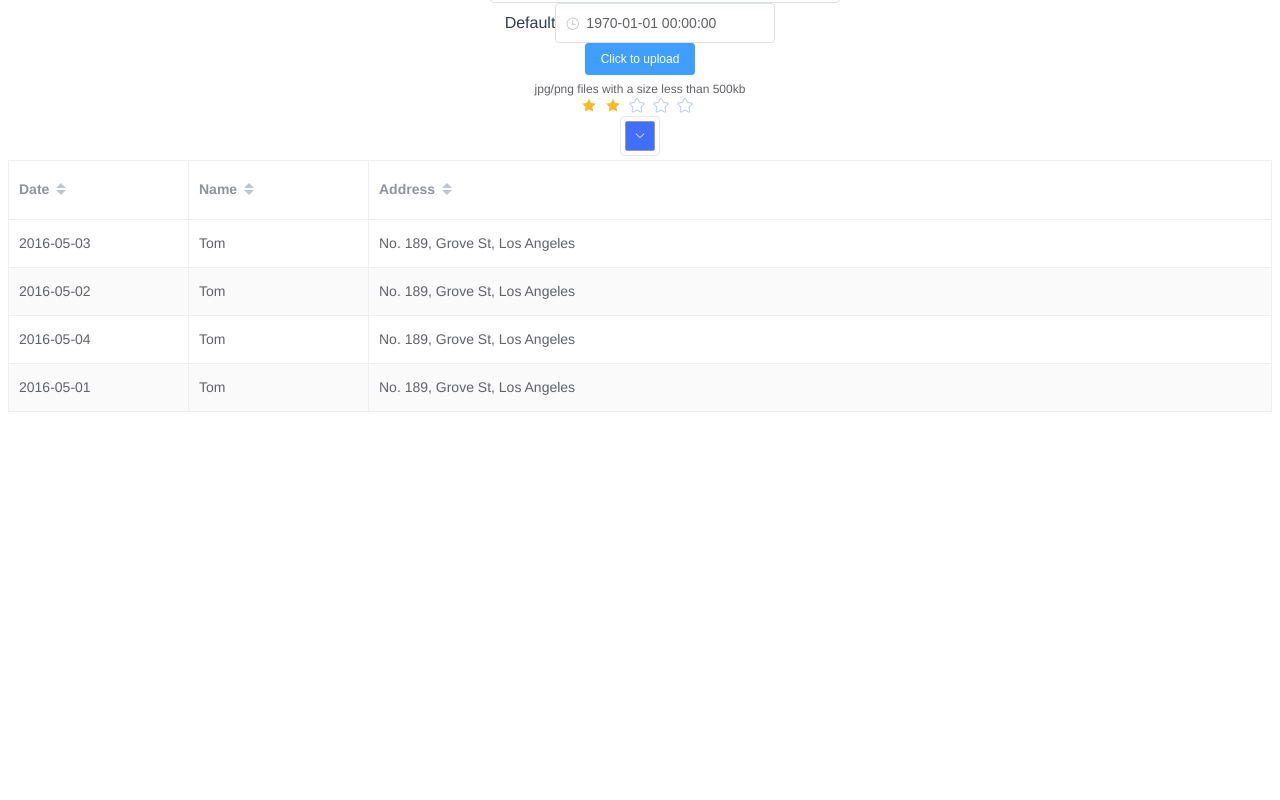
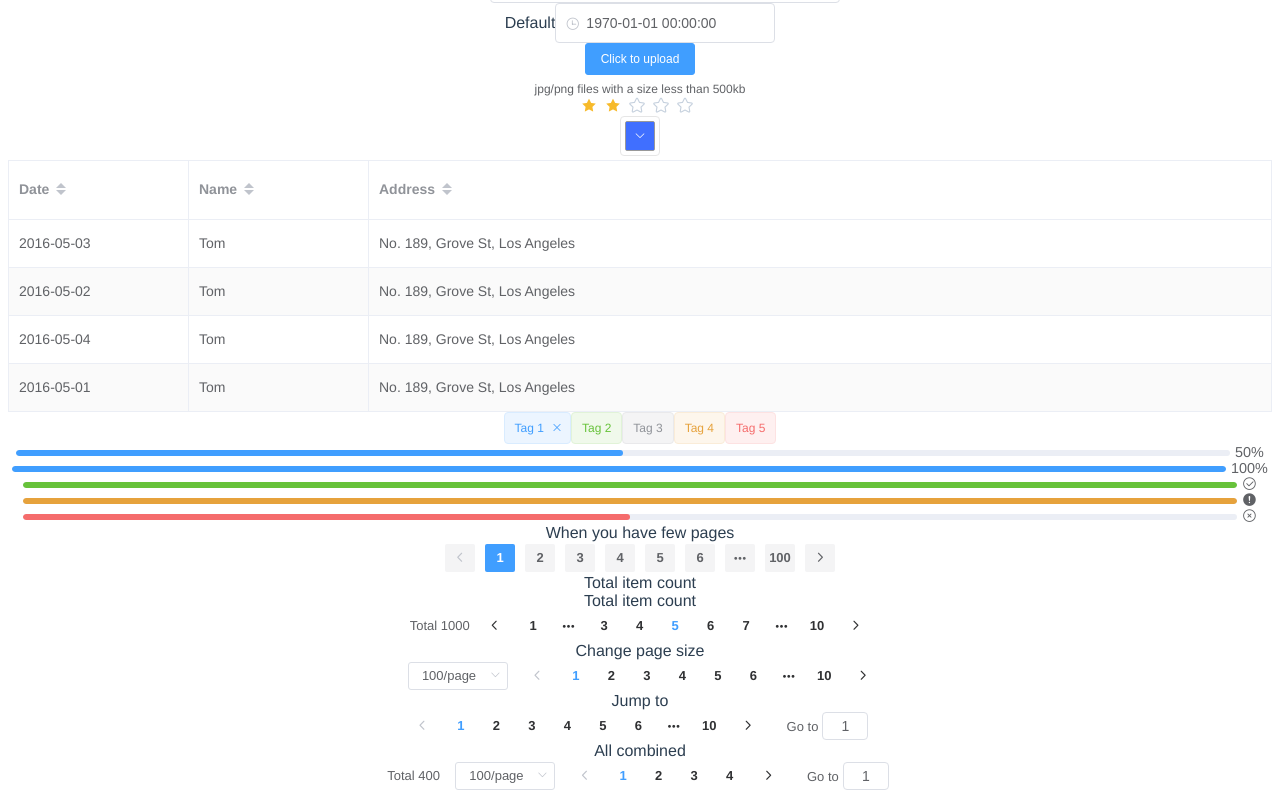
Before and after one commit to Nagarjuna4085/element-ui-practice, a Vue app: page /layout in a window 1280 px wide. Shown: the part 934-1734 px from the top of the page. Before the commit the page ends 1354 px from the top, so only its background shows below. Built offline with nearby package versions, Linux system fonts and the light colour scheme.

Commit message:
pagination is added

```diff
--- a/src/components/LayoutContainer.vue
+++ b/src/components/LayoutContainer.vue
@@ -139,6 +139,79 @@
       </el-table-column>
     </el-table>
   </div>
+  <div>
+    <el-tag closable="">Tag 1</el-tag>
+<el-tag type="success">Tag 2</el-tag>
+<el-tag type="info">Tag 3</el-tag>
+<el-tag type="warning">Tag 4</el-tag>
+<el-tag type="danger">Tag 5</el-tag>
+  </div>
+  <div>
+    <el-progress :percentage="50"></el-progress>
+<el-progress :percentage="100" :format="format"></el-progress>
+<el-progress :percentage="100" status="success"></el-progress>
+<el-progress :percentage="100" status="warning"></el-progress>
+<el-progress :percentage="50" status="exception"></el-progress>
+  </div>
+
+  <div>
+      <span class="demonstration">When you have few pages</span>
+  <el-pagination
+  background
+    layout="prev, pager, next"
+    :total="1000">
+  </el-pagination>
+  </div>
+
+  <div>
+    <span class="demonstartion">Total item count</span>
+   <div class="block">
+    <span class="demonstration">Total item count</span>
+    <el-pagination
+      @size-change="handleSizeChange"
+      @current-change="handleCurrentChange"
+      :current-page.sync="currentPage1"
+      :page-size="100"
+      layout="total, prev, pager, next"
+      :total="1000">
+    </el-pagination>
+  </div>
+  <div class="block">
+    <span class="demonstration">Change page size</span>
+    <el-pagination
+      @size-change="handleSizeChange"
+      @current-change="handleCurrentChange"
+      :current-page.sync="currentPage2"
+      :page-sizes="[100, 200, 300, 400]"
+      :page-size="100"
+      layout="sizes, prev, pager, next"
+      :total="1000">
+    </el-pagination>
+  </div>
+  <div class="block">
+    <span class="demonstration">Jump to</span>
+    <el-pagination
+      @size-change="handleSizeChange"
+      @current-change="handleCurrentChange"
+      :current-page.sync="currentPage3"
+      :page-size="100"
+      layout="prev, pager, next, jumper"
+      :total="1000">
+    </el-pagination>
+  </div>
+  <div class="block">
+    <span class="demonstration">All combined</span>
+    <el-pagination
+      @size-change="handleSizeChange"
+      @current-change="handleCurrentChange"
+      :current-page.sync="currentPage4"
+      :page-sizes="[100, 200, 300, 400]"
+      :page-size="100"
+      layout="total, sizes, prev, pager, next, jumper"
+      :total="400">
+    </el-pagination>
+  </div>
+  </div>
 
   </div>
 </template>
@@ -149,6 +222,7 @@ export default {
     return {
       flag: false,
       time: "",
+      currentPage1: 5,
       value1: true,
       value0: 0,
       value2: 50,
@@ -187,6 +261,12 @@ export default {
     formatTooltip(val) {
       return val / 100;
     },
+    handleSizeChange(val) {
+        console.log(`${val} items per page`);
+    },
+      handleCurrentChange(val) {
+        console.log(`current page: ${val}`);
+      }
   },
 };
 </script>
```
